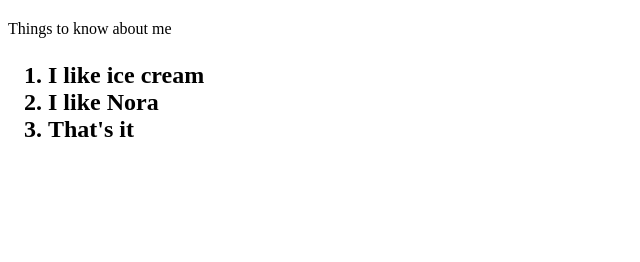
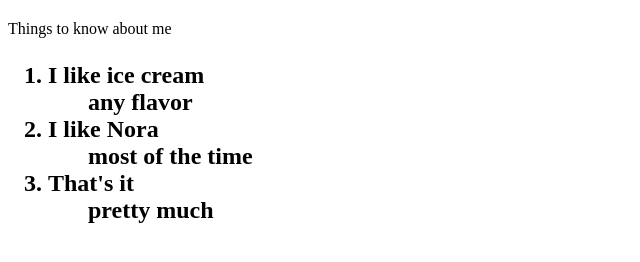
Before and after one commit to Brigidohara/Brigidohara.github.io, a plain HTML site: page index.html in a window 1280 px wide. Shown: the part 50-312 px from the top of the page, without its empty margins (0-640 px from the left). Drawn offline with Linux system fonts and the light colour scheme.

Commit message:
Update index.html

```diff
--- a/index.html
+++ b/index.html
@@ -6,8 +6,11 @@
   <h2>
     <ol>
       <li>I like ice cream</li>
+        <ul> any flavor </ul>
       <li>I like Nora</li>
+        <ul> most of the time </ul>
       <li>That's it</li>
+        <ul> pretty much </ul>
     </ol>
   </h2>
 </body>
```
